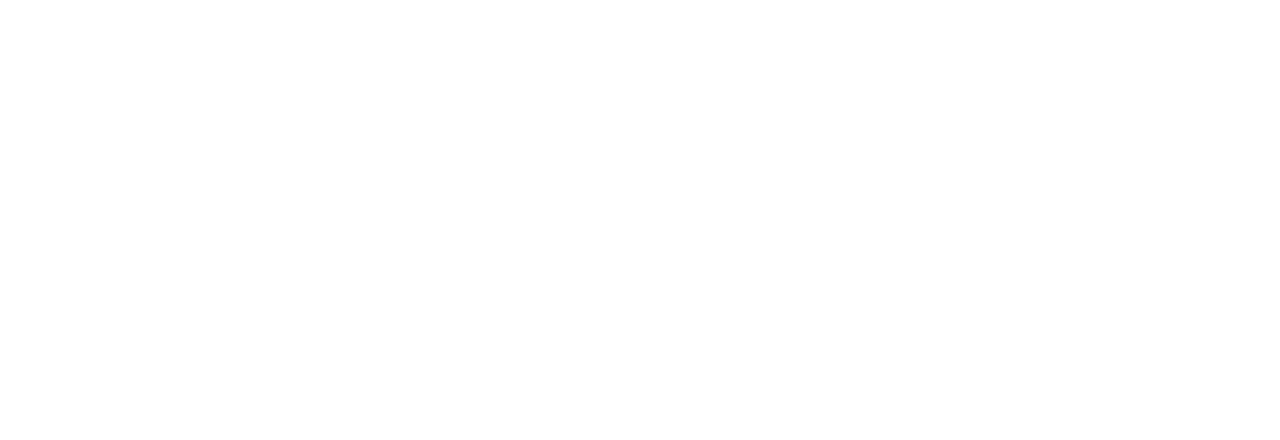
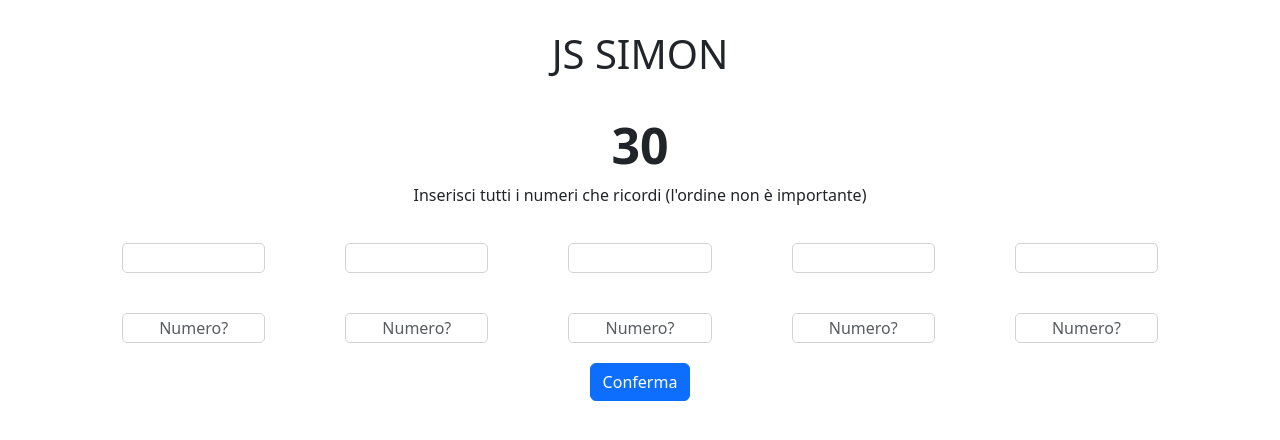
Before and after one commit to mattiadelmonaco/js-simon, a plain HTML site: page index.html in a window 1280 px wide. Drawn offline with nearby package versions, Linux system fonts and the light colour scheme.

Commit message:
feat: add html, style and dom elements

```diff
--- a/css/style.css
+++ b/css/style.css
@@ -0,0 +1,27 @@
+h1 {
+    margin-top: 1.875rem;
+}
+
+#counter {
+    font-size: 3.125rem;
+    font-weight: bold;
+    margin-top: 1.875rem;
+}
+
+.card-body {
+    border: 1px solid lightgray;
+    height: 1.875rem;
+    padding: .1875rem;
+    margin: 1.25rem 2.5rem;
+    text-align: center;
+    border-radius: .3125rem;
+}
+
+.form-control {
+    border: 1px solid lightgray;
+    height: 1.875rem;
+    padding: .1875rem;
+    margin: 1.25rem 2.5rem;
+    text-align: center;
+    border-radius: .3125rem;
+}
--- a/index.html
+++ b/index.html
@@ -10,6 +10,27 @@
     <link rel="stylesheet" href="css/style.css">
 </head>
 <body>
+    <main class="container text-center">
+        <h1>JS SIMON</h1>
+        <div id="counter">30</div>
+        <p>Inserisci tutti i numeri che ricordi (l'ordine non è importante)</p>
+        <div id="random-number" class="d-flex">
+            <div class="card-body"></div>
+            <div class="card-body"></div>
+            <div class="card-body"></div>
+            <div class="card-body"></div>
+            <div class="card-body"></div>
+        </div>
+        <div id="number-field" class="d-flex">
+            <input type="text" class="form-control" placeholder="Numero?">
+            <input type="text" class="form-control" placeholder="Numero?">
+            <input type="text" class="form-control" placeholder="Numero?">
+            <input type="text" class="form-control" placeholder="Numero?">
+            <input type="text" class="form-control" placeholder="Numero?">
+        </div>
+        <button id="confirm" type="button" class="btn btn-primary">Conferma</button>
+        <div id="number-guess"></div>
+    </main>
 
     <script src="js/script.js"></script>
 </body>
--- a/js/script.js
+++ b/js/script.js
@@ -11,3 +11,13 @@ function getRandomNumber(min, max) {
     let randomNumber = (Math.floor((Math.random()) * (max - min + 1) + min))
     return randomNumber
     }
+
+// DOM ELEMENTS
+
+const counterElm = document.getElementById("counter")
+const randomNumberElm = document.getElementById("random-number")
+const numberFieldElm = document.getElementById("number-field")
+const confirmElm = document.getElementById("confirm")
+const numberGuessElm = document.getElementById("number-guess")
+
+// LOGIC
```
